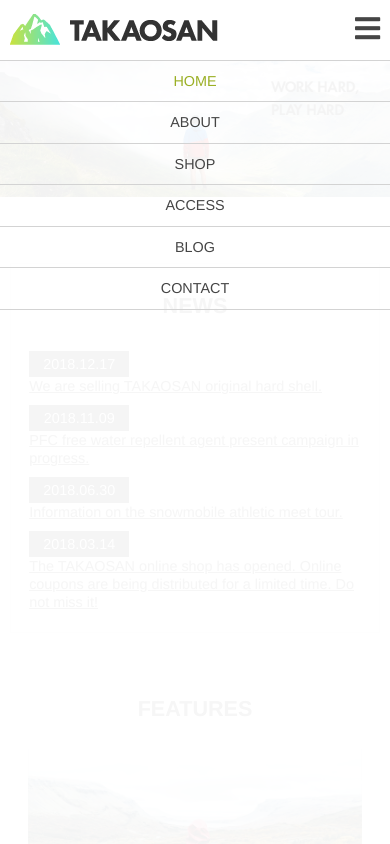
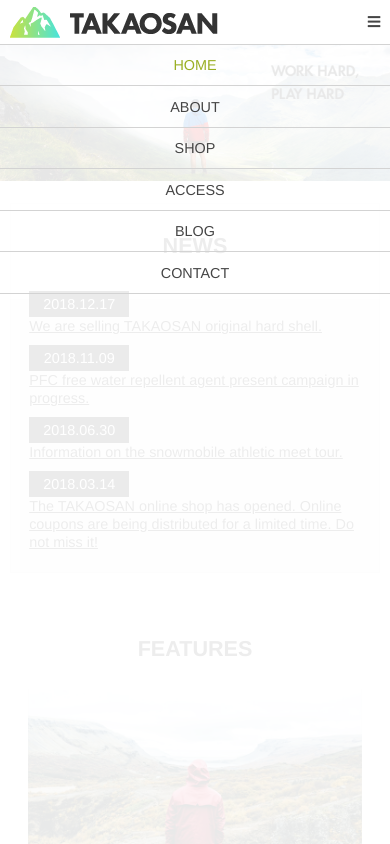
Before and after one commit to limmiehoang/frontend-cschool-exercises, a plain HTML site: page webPC/index.html in a window 390 px wide. Both pictures are taken after a click on the icon 367 px from the left and 29 px from the top of the page. Shown: the top 844 px of the page. Drawn offline with nearby package versions, Linux system fonts and the light colour scheme.

Commit message:
fix(DropdownMenu): make logo and menu fixed when scrolling down

```diff
--- a/webPC/assets/css/styles.css
+++ b/webPC/assets/css/styles.css
@@ -48,10 +48,13 @@
     width: 80%;
     max-width: 1080px;
     min-width: 972px;
-    position: relative;
 }
 
-.site_header .site_logo {
+.site_logo {
+    background-color: #fff;
+}
+
+.site_logo .main_wrapper {
     display: flex;
     justify-content: space-between;
     align-items: center;
@@ -304,15 +307,24 @@
     body {
         font-size: 0.9rem;
     }
+    .site_logo {
+        width: 100%;
+        position: fixed;
+        z-index: 1000;
+        height: 2.75rem;
+    }
+    .main_image {
+        top: 2.75rem;
+    }
     .navigation {
         display: none;
         margin: 0;
-        position: absolute;
+        position: fixed;
+        top: 2.75rem;
         width: 100%;
         height: 100vh;
-        top: 0;
         z-index: 1000;
-        background-color: rgba(255, 255, 255, 0.95);
+        background-color: rgba(255, 255, 255, 0.9);
         font-size: 1em;
     }
     .nav_list {
--- a/webPC/index.html
+++ b/webPC/index.html
@@ -10,12 +10,14 @@
 <body>
 
     <header class="site_header">
-        <h1 class="site_logo main_wrapper">
-            <a href="#">
-                <img src="./assets/images/logo.png" alt="TAKAOSAN">
-            </a>
-            <i class="menu_icon fas fa-bars"></i>
-        </h1>
+        <div class="site_logo">
+            <div class="main_wrapper">
+                <a href="#">
+                    <img src="./assets/images/logo.png" alt="TAKAOSAN">
+                </a>
+                <i class="menu_icon fas fa-bars"></i>
+            </div>
+        </div>
         <div class="main_image main_wrapper">
             <p class="catch_copy"><img src="./assets/images/catchcopy.png" alt="WORD HARD, PLAY HARD"></p>
             <img src="./assets/images/mainimage.png" alt="">
```
